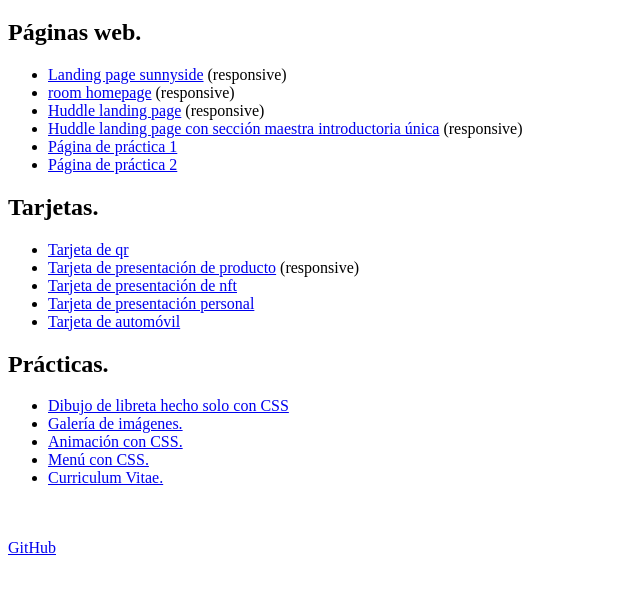
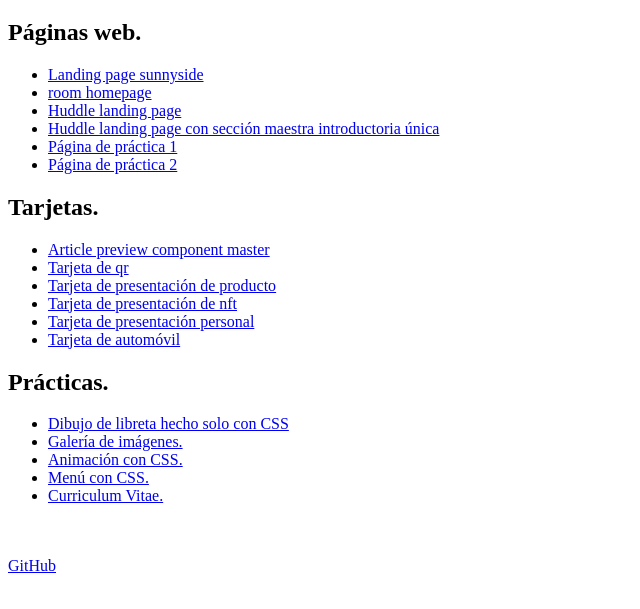
Before and after one commit to Juan122113/portfolio, a plain HTML site: page index.html in a window 1280 px wide. Shown: the part 61-670 px from the top of the page, without its empty margins (0-640 px from the left). Drawn offline with Linux system fonts and the light colour scheme.

Commit message:
Update index.html

```diff
--- a/index.html
+++ b/index.html
@@ -13,10 +13,10 @@
     <h2>Páginas web.</h2>
 
     <ul>
-        <li><a href="https://juan122113.github.io/sunnyside-agency-landing-page-main/" target="_blank">Landing page sunnyside</a> (responsive)</li>
-        <li><a href="https://juan122113.github.io/room-homepage-master/" target="_blank">room homepage</a> (responsive)</li>
-        <li><a href="https://juan122113.github.io/landing-page/" target="_blank">Huddle landing page</a> (responsive)</li>
-        <li><a href="https://juan122113.github.io/huddle-landing-page-with-single-introductory-section-master/" target="_blank">Huddle landing page con sección maestra introductoria única</a> (responsive)</li>
+        <li><a href="https://juan122113.github.io/sunnyside-agency-landing-page-main/" target="_blank">Landing page sunnyside</a></li>
+        <li><a href="https://juan122113.github.io/room-homepage-master/" target="_blank">room homepage</a></li>
+        <li><a href="https://juan122113.github.io/landing-page/" target="_blank">Huddle landing page</a></li>
+        <li><a href="https://juan122113.github.io/huddle-landing-page-with-single-introductory-section-master/" target="_blank">Huddle landing page con sección maestra introductoria única</a></li>
         <li><a href="https://juan122113.github.io/practice-page-1/" target="_blank">Página de práctica 1</a></li>
         <li><a href="https://juan122113.github.io/practice-page-2/" target="_blank">Página de práctica 2</a></li>
     </ul>
@@ -24,8 +24,9 @@
     <h2>Tarjetas.</h2>
 
     <ul>
+        <li><a href="https://juan122113.github.io/article-preview-component-master/" target="_blank">Article preview component master</a></li>
         <li><a href="https://juan122113.github.io/qr-code-component-main/" target="_blank">Tarjeta de qr</a></li>
-        <li><a href="https://juan122113.github.io/product-preview-card-component-main/" target="_blank">Tarjeta de presentación de producto</a> (responsive)</li>
+        <li><a href="https://juan122113.github.io/product-preview-card-component-main/" target="_blank">Tarjeta de presentación de producto</a></li>
         <li><a href="https://juan122113.github.io/nft-preview-card-component-main/" target="_blank">Tarjeta de presentación de nft</a></li>
         <li><a href="https://juan122113.github.io/Presentation-card-1/" target="_blank">Tarjeta de presentación personal</a></li>
         <li><a href="https://juan122113.github.io/practice-card-1/" target="_blank">Tarjeta de automóvil</a></li>
```
